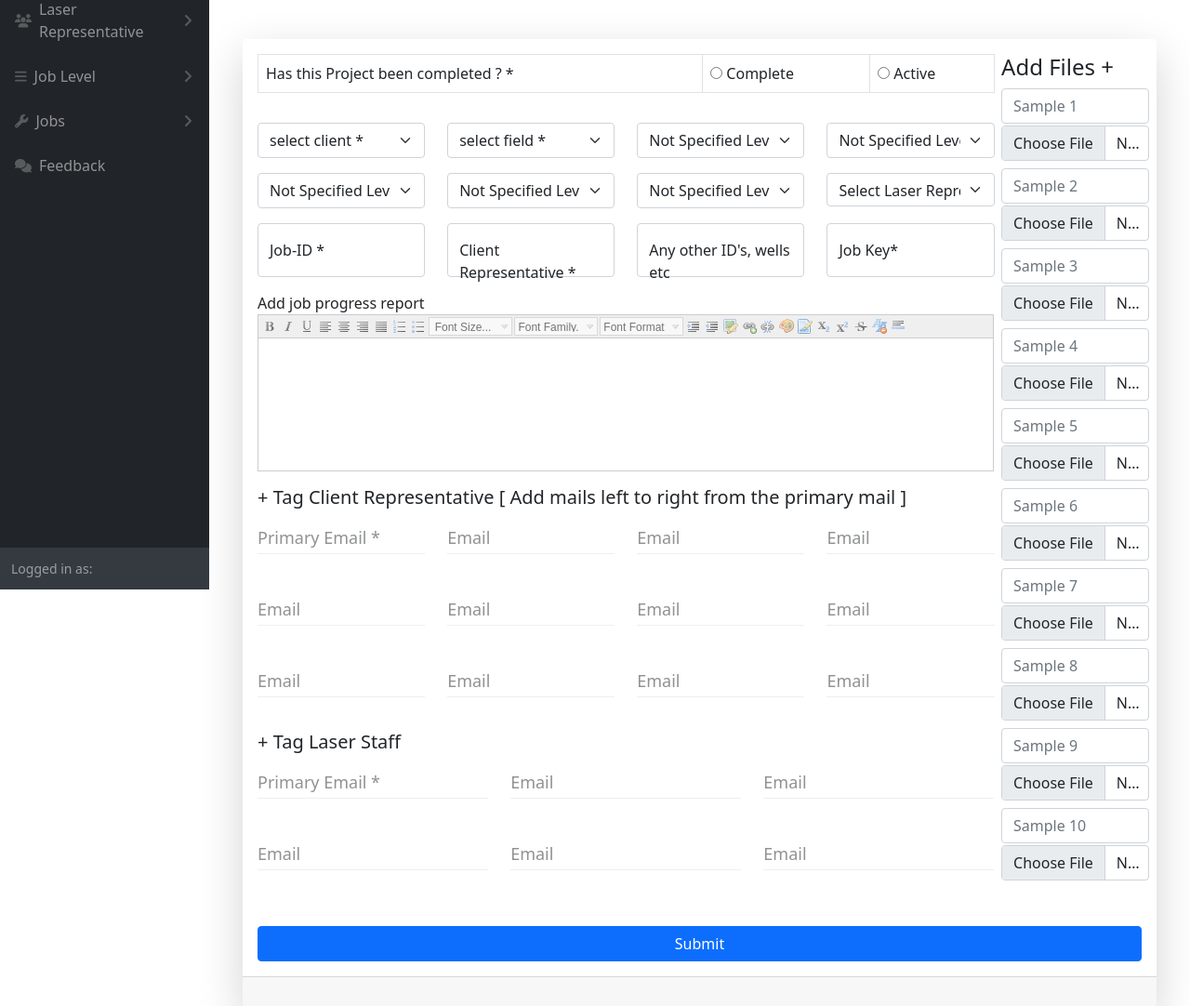
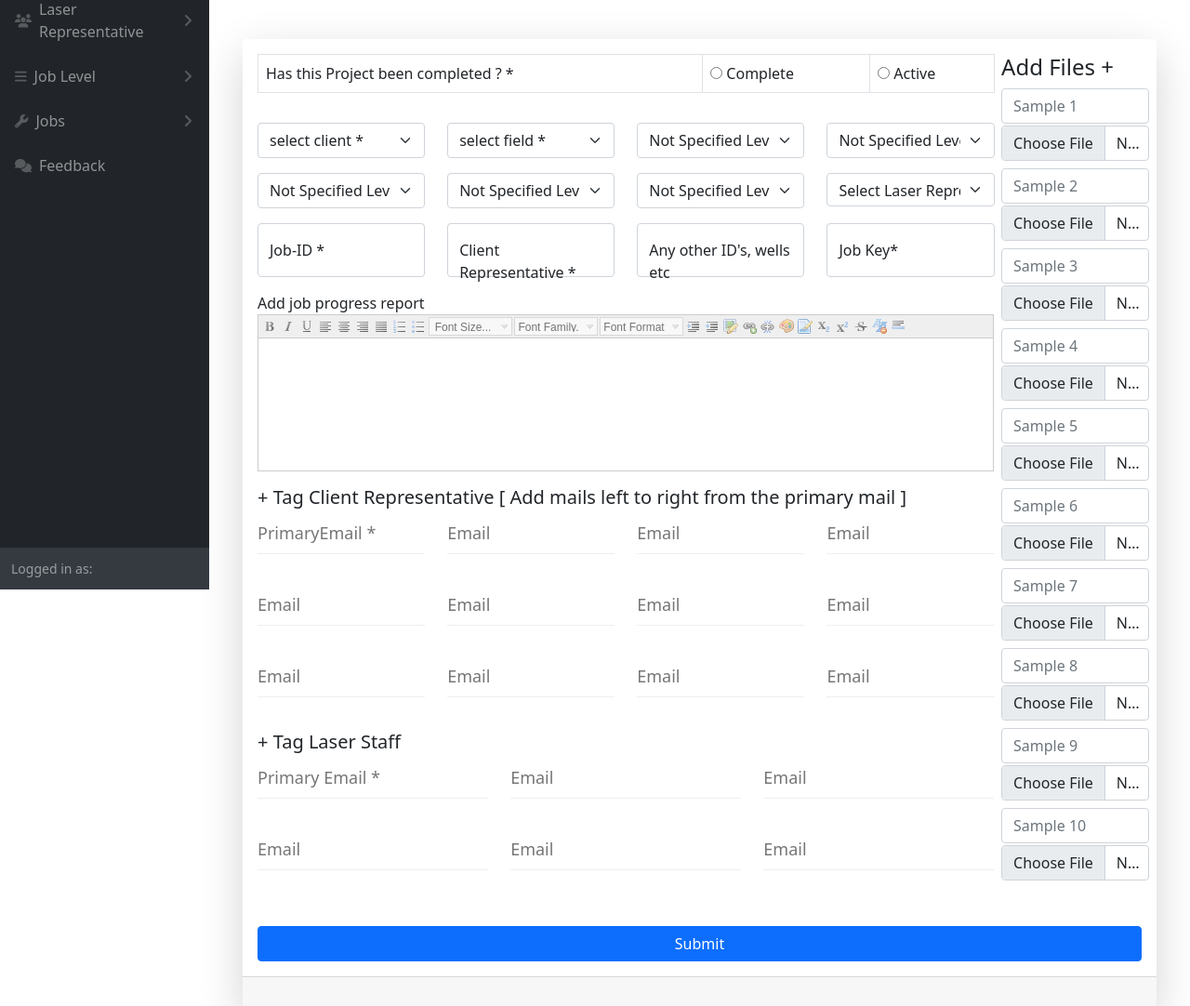
Before and after one commit to evansbestmann/clientside_on_railway, a Django app: template client/templates/admin_templates/addjob.html in a window 1280 px wide. Shown: the part 166-1248 px from the top of the page at 93% size. Run offline with Django 3.2, Linux system fonts and the light colour scheme; the template is opened without the code that fills it, so the values that code supplies are empty; some libraries are stand-ins or nearby versions.

Commit message:
“makeitbetter06”

```diff
--- a/client/adminviews.py
+++ b/client/adminviews.py
@@ -421,6 +421,7 @@
         jobstatus_id4 = JobStatus.objects.get(id=jobstatus4)
         laser_rep_id = LaserRep.objects.get(id=laser_rep)
         clientemail = CustomUser.objects.get(id=client).email
+        clientname = CustomUser.objects.get(id=client).username
         clientpassword = CustomUser.objects.get(id=client).password
         passwordsent = CustomUser.objects.get(id=client).sentpassword
         try:
@@ -436,7 +437,7 @@
             try:
 
                 context = {"pvt_number": pvt_number, "jobkey": jobkey, "clientrep": clientrep,
-                           "jobstatus_id": jobstatus_id, "clientemail": clientemail, "passwordsent": passwordsent,"uploaded_report":uploaded_report,}
+                           "jobstatus_id": jobstatus_id, "clientemail": clientemail, "passwordsent": passwordsent,"uploaded_report":uploaded_report,clientname:"clientname",}
                 mail_temp = "admin_templates/email_template.html"
                 mail_msg = render_to_string(mail_temp, context=context)
                 mail_from = "labinfo@laser-ng.com"
@@ -679,13 +680,14 @@
         jobstatus_id4 = JobStatus.objects.get(id=jobstatus4)
         laser_rep_id = LaserRep.objects.get(id=laser_rep)
         clientemail = CustomUser.objects.get(id=client).email
+        clientname = CustomUser.objects.get(id=client).username
         clientpassword = CustomUser.objects.get(id=client).password
 
         ###mail part
         #mail for client rep
         try:
             context = {"pvt_number": pvt_number, "jobkey": jobkey, "clientrep": clientrep, "jobstatus_id": jobstatus_id,
-                       "clientemail": clientemail, "clientpassword": clientpassword,"uploaded_report":uploaded_report, }
+                       "clientemail": clientemail, "clientpassword": clientpassword,"uploaded_report":uploaded_report,clientname:"clientname", }
             mail_temp = "admin_templates/editjobemail_template.html"
             mail_msg = render_to_string(mail_temp, context=context)
             mail_from = "labinfo@laser-ng.com"
--- a/client/templates/admin_templates/addjob.html
+++ b/client/templates/admin_templates/addjob.html
@@ -307,78 +307,66 @@
                                             <div class="row mb-3">
                                                 <div class="col-md-3">
                                                                 <fieldset class="float-label-field">
-                                                              <label for="txtEmail">Primary Email *</label>
-                                                              <input  name='clientrepmail' type="email" autocomplete="false">
+                                                              <input  name='clientrepmail' type="email" autocomplete="false" placeholder="PrimaryEmail *">
                                                             </fieldset>
                                                 </div>
                                                 <div class="col-md-3">
                                                                 <fieldset class="float-label-field">
-                                                                  <label for="txtEmail">Email</label>
-                                                                  <input  name='clientrepmail1' type="email" autocomplete="false">
+                                                                  <input  name='clientrepmail1' type="email" autocomplete="false" placeholder="Email">
                                                                 </fieldset>
                                                 </div>
                                                 <div class="col-md-3">
                                                                 <fieldset class="float-label-field">
-                                                                  <label for="txtEmail">Email</label>
-                                                                  <input  name='clientrepmail2' type="email" autocomplete="false">
+                                                                  <input  name='clientrepmail2' type="email" autocomplete="false" placeholder="Email">
                                                                 </fieldset>
                                                 </div>
                                                 <div class="col-md-3">
                                                                 <fieldset class="float-label-field">
-                                                                  <label for="txtEmail">Email</label>
-                                                                  <input id="txtEmail" name='clientrepmail3' type="email" autocomplete="false">
+                                                                  <input id="txtEmail" name='clientrepmail3' type="email" autocomplete="false" placeholder="Email">
                                                                 </fieldset>
                                                 </div>
                                             </div>
                                             <div class="row mb-3">
                                                 <div class="col-md-3">
                                                                 <fieldset class="float-label-field">
-                                                              <label for="txtEmail">Email</label>
-                                                              <input  name='clientrepmail4' type="email" autocomplete="false">
+                                                              <input  name='clientrepmail4' type="email" autocomplete="false" placeholder="Email">
                                                             </fieldset>
                                                 </div>
                                                 <div class="col-md-3">
                                                                 <fieldset class="float-label-field">
-                                                                  <label for="txtEmail">Email</label>
-                                                                  <input  name='clientrepmail5' type="email" autocomplete="false">
+                                                                  <input  name='clientrepmail5' type="email" autocomplete="false" placeholder="Email">
                                                                 </fieldset>
                                                 </div>
                                                 <div class="col-md-3">
                                                                 <fieldset class="float-label-field">
-                                                                  <label for="txtEmail">Email</label>
-                                                                  <input  name='clientrepmail6' type="email" autocomplete="false">
+                                                                  <input  name='clientrepmail6' type="email" autocomplete="false" placeholder="Email">
                                                                 </fieldset>
                                                 </div>
                                                 <div class="col-md-3">
                                                                 <fieldset class="float-label-field">
-                                                                  <label for="txtEmail">Email</label>
-                                                                  <input name='clientrepmail7' type="email" autocomplete="false">
+                                                                  <input name='clientrepmail7' type="email" autocomplete="false" placeholder="Email">
                                                                 </fieldset>
                                                 </div>
                                             </div>
                                             <div class="row mb-3">
                                                 <div class="col-md-3">
                                                                 <fieldset class="float-label-field">
-                                                              <label for="txtEmail">Email</label>
-                                                              <input  name='clientrepmail8' type="email" autocomplete="false">
+                                                              <input  name='clientrepmail8' type="email" autocomplete="false" placeholder="Email">
                                                             </fieldset>
                                                 </div>
                                                 <div class="col-md-3">
                                                                 <fieldset class="float-label-field">
-                                                                  <label for="txtEmail">Email</label>
-                                                                  <input  name='clientrepmail9' type="email" autocomplete="false">
+                                                                  <input  name='clientrepmail9' type="email" autocomplete="false" placeholder="Email">
                                                                 </fieldset>
                                                 </div>
                                                 <div class="col-md-3">
                                                                 <fieldset class="float-label-field">
-                                                                  <label for="txtEmail">Email</label>
-                                                                  <input  name='clientrepmail10' type="email" autocomplete="false">
+                                                                  <input  name='clientrepmail10' type="email" autocomplete="false" placeholder="Email">
                                                                 </fieldset>
                                                 </div>
                                                 <div class="col-md-3">
                                                                 <fieldset class="float-label-field">
-                                                                  <label for="txtEmail">Email</label>
-                                                                  <input name='clientrepmail11' type="email" autocomplete="false">
+                                                                  <input name='clientrepmail11' type="email" autocomplete="false" placeholder="Email">
                                                                 </fieldset>
                                                 </div>
                                             </div>
@@ -386,20 +374,17 @@
                                             <div class="row mb-3">
                                                 <div class="col-md-4">
                                                                 <fieldset class="float-label-field">
-                                                              <label for="txtEmail">Primary Email *</label>
-                                                              <input  name='copiedemails' type="email" autocomplete="false">
+                                                              <input  name='copiedemails' type="email" autocomplete="false" placeholder="Primary Email *">
                                                             </fieldset>
                                                 </div>
                                                 <div class="col-md-4">
                                                                 <fieldset class="float-label-field">
-                                                                  <label for="txtEmail">Email</label>
-                                                                  <input  name='copiedemails1' type="email" autocomplete="false">
+                                                                  <input  name='copiedemails1' type="email" autocomplete="false" placeholder="Email">
                                                                 </fieldset>
                                                 </div>
                                                 <div class="col-md-4">
                                                                 <fieldset class="float-label-field">
-                                                                  <label for="txtEmail">Email</label>
-                                                                  <input  name='clientrepmail2' type="email" autocomplete="false">
+                                                                  <input  name='clientrepmail2' type="email" autocomplete="false" placeholder="Email">
                                                                 </fieldset>
                                                 </div>
 
@@ -407,20 +392,17 @@
                                             <div class="row mb-3">
                                                 <div class="col-md-4">
                                                                 <fieldset class="float-label-field">
-                                                                  <label for="txtEmail">Email</label>
-                                                                  <input name='copiedemails3' type="email" autocomplete="false">
+                                                                  <input name='copiedemails3' type="email" autocomplete="false" placeholder="Email">
                                                                 </fieldset>
                                                 </div>
                                                 <div class="col-md-4">
                                                                 <fieldset class="float-label-field">
-                                                              <label for="txtEmail">Email</label>
-                                                              <input  name='copiedemails4' type="email" autocomplete="false">
+                                                              <input  name='copiedemails4' type="email" autocomplete="false" placeholder="Email">
                                                             </fieldset>
                                                 </div>
                                                 <div class="col-md-4">
                                                                 <fieldset class="float-label-field">
-                                                                  <label for="txtEmail">Email</label>
-                                                                  <input  name='copiedemails5' type="email" autocomplete="false">
+                                                                  <input  name='copiedemails5' type="email" autocomplete="false" placeholder="Email">
                                                                 </fieldset>
                                                 </div>
                                                 </div>
@@ -560,7 +542,6 @@
 </script>
 <script type="text/javascript">
       $('head').append('<link href="//fonts.googleapis.com/css?family=Open+Sans:300,400,600" rel="stylesheet" type="text/css">');
-
         $('input').focus(function(event) {
           $(this).closest('.float-label-field').addClass('float').addClass('focus');
         })
--- a/client/templates/admin_templates/editjobemail_template.html
+++ b/client/templates/admin_templates/editjobemail_template.html
@@ -1,4 +1,4 @@
-hey {{clientrep}},
+Hey {{clientname}} Representative,
 Login with {{clientemail}} and {{passwordsent}} as password from link https://laser-datashare.herokuapp.com
 Check Project update on the Laser Engineering Client side. Search with Job ID: {{pvt_number}}, if Job ID not at the top.
 Access available reports and progress report with job key: {{jobkey}}.
--- a/client/templates/admin_templates/email_template.html
+++ b/client/templates/admin_templates/email_template.html
@@ -1,4 +1,4 @@
-hey {{clientrep}},
+Hey {{clientname}} Representative,
 Login with {{clientemail}} as email and {{passwordsent}} as password at link https://laser-datashare.herokuapp.com
 Get Project reports on the Laser Engineering Client side view jobs menu. Search with Job ID: {{pvt_number}}, if Job ID not at the top.
 Access available reports and progress report with job key: {{jobkey}}.
```
Also changed, not shown: client/templates/admin_templates/editjob.html (+18 -36 lines).
